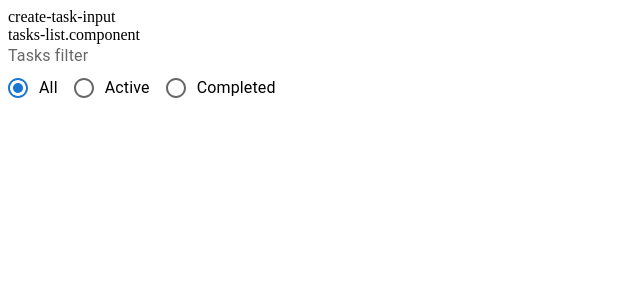
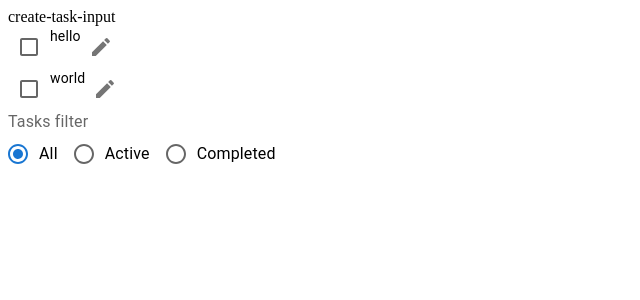
Before and after one commit to tarakan85/tasks-manager, a React (Vite) app: page / in a window 1280 px wide. Shown: the top 300 px of the page, without its empty margins (0-640 px from the left). Built offline with nearby package versions, Linux system fonts and the light colour scheme.

Commit message:
render tasks list

```diff
--- a/src/components/task-item/task-item.components.tsx
+++ b/src/components/task-item/task-item.components.tsx
@@ -1,5 +1,74 @@
 import React from "react";
+import Input from "@mui/material/Input";
+import Box from "@mui/material/Box";
+import Paper from "@mui/material/Paper";
+import IconButton from "@mui/material/IconButton";
+import Typography from "@mui/material/Typography";
+import Checkbox from "@mui/material/Checkbox";
+import CheckIcon from "@mui/icons-material/Check";
+import CloseIcon from "@mui/icons-material/Close";
+import EditIcon from "@mui/icons-material/Edit";
 
-export const TaskIntem = () => {
-  return <div>task-intem.components</div>;
+import { Task } from "~/state/tasks/tasks.types";
+
+export type TTaskItemprops = Task & {
+  onEditConfirm: (newText: string) => void;
+  onToggle: () => void;
 };
+
+export const TaskItem: React.FC<TTaskItemprops> = ({
+  text,
+  isComplete,
+  onEditConfirm,
+  onToggle,
+}) => {
+  const [isEditing, setIsEditing] = React.useState(false);
+  const [editValue, setEditValue] = React.useState("");
+
+  const handleEditStart = () => setIsEditing(true);
+
+  const handleEditConfirm = () => {
+    setIsEditing(false);
+    onEditConfirm(editValue);
+  };
+
+  const handleEditClose = () => {
+    setIsEditing(false);
+  };
+
+  const handleInputChange = (ev: React.ChangeEvent<HTMLInputElement>) => {
+    setEditValue(ev.target.value);
+  };
+
+  return (
+    <Box sx={{ display: "flex" }}>
+      {isEditing ? (
+        <>
+          <Input defaultValue={text} onChange={handleInputChange} />
+          <IconButton
+            aria-label="confirm-task-edit"
+            onClick={handleEditConfirm}
+          >
+            <CheckIcon />
+          </IconButton>
+          <IconButton aria-label="close-task-edit" onClick={handleEditClose}>
+            <CloseIcon />
+          </IconButton>
+        </>
+      ) : (
+        <>
+          <Checkbox onChange={onToggle} checked={isComplete} />
+          <Typography
+            variant="body2"
+            sx={[isComplete && { textDecoration: "line-through" }]}
+          >
+            {text}
+          </Typography>
+          <IconButton aria-label="edit-task" onClick={handleEditStart}>
+            <EditIcon />
+          </IconButton>
+        </>
+      )}
+    </Box>
+  );
+};
--- a/src/components/tasks-list/tasks-list.component.tsx
+++ b/src/components/tasks-list/tasks-list.component.tsx
@@ -1,5 +1,23 @@
 import React from "react";
+import Box from "@mui/material/Box";
+
+import { TaskItem } from "~/components/task-item/task-item.components";
+import { useTasksContext } from "~/state/tasks/context/use-tasks-context";
 
 export const TasksList = () => {
-  return <div>tasks-list.component</div>;
+  const { tasks, updateTaskText, toggleTaskStatus } = useTasksContext();
+  return (
+    <Box>
+      {tasks.map((task) => (
+        <TaskItem
+          key={task.id}
+          {...task}
+          onEditConfirm={(newText) => {
+            updateTaskText(task.id, newText);
+          }}
+          onToggle={() => toggleTaskStatus(task.id)}
+        />
+      ))}
+    </Box>
+  );
 };
--- a/src/state/tasks/tasks.reducer.ts
+++ b/src/state/tasks/tasks.reducer.ts
@@ -9,7 +9,10 @@ export type TTasksState = {
 };
 
 export const initialState: TTasksState = {
-  tasks: [],
+  tasks: [
+    { text: "hello", id: nanoid(), isComplete: false },
+    { text: "world", id: nanoid(), isComplete: false },
+  ],
   filter: EFilters.SHOW_ALL,
 };
 
```
